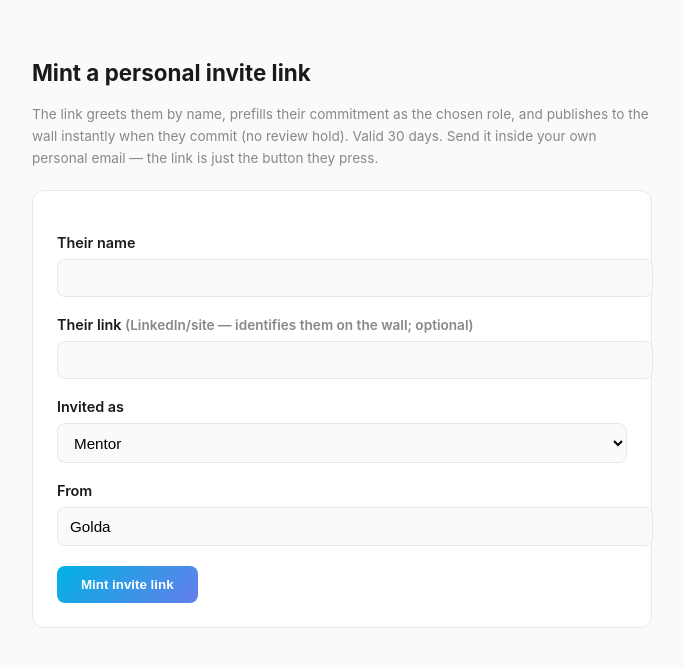
After one commit to Cooperation-org/site-linkedtrust-us, a Django app: page /earnedgov/invite/new/ in a window 1280 px wide. The commit adds this page. Shown: the top 667 px of the page, without its empty margins (298-982 px from the left). Run offline with Django 5.2, Linux system fonts and the light colour scheme; the visitor is signed in with stand-in values (Sample User, id 1).

Commit message:
earnedgov: personal invite links + spam-gated wall + publicity disclosure + dashboard hand-off
- /earnedgov/invite/new/ (staff): mint signed 30-day invite links that greet
  the person by name and prefill role + a factual starter statement
- Invited commits publish to the wall instantly; walk-ups are held in a
  moderation ledger (EarnedgovCommitment, Django admin) so spammers never
  reach the wall; pre-feature claims grandfathered visible
- Disclosure on the commit page: we list you + may post socially, we check
  first, opt-out contact
- Success state: copy-your-share-link + optional SSO dashboard button
  (EARNEDGOV_DASHBOARD_URL, for the cohort VM when it's up)
- funder role added

Co-Authored-By: Claude Fable 5 <noreply@anthropic.com>
Claude-Session: https://claude.ai/code/session_017yErypbbd2qX8B7zHpjrU8

```diff
--- a/website/earnedgov_claims.py
+++ b/website/earnedgov_claims.py
@@ -26,11 +26,12 @@ EFFORT_URIS = {EFFORT_URI, "https://demos.linkedtrust.us/earnedgov"}
 COMMIT_VERB = "COMMITS_TO"
 OPP_VERB = "OPPORTUNITY"
 OPP_KINDS = ["venture", "project", "partnership", "grant", "role"]
-ROLES = ["advisor", "mentor", "partner", "founder", "supporter"]
+ROLES = ["advisor", "mentor", "partner", "funder", "founder", "supporter"]
 ROLE_LABELS = {
     "advisor": "Advisors",
     "mentor": "Mentors",
     "partner": "Partners",
+    "funder": "Funders",
     "founder": "Founders",
     "supporter": "Supporters",
 }
--- /dev/null
+++ b/website/templates/earnedgov_invite_new.html
@@ -0,0 +1,46 @@
+{% load static %}<!doctype html>
+<html lang="en">
+<head>
+    <meta charset="utf-8">
+    <meta name="viewport" content="width=device-width, initial-scale=1">
+    <title>New invite — Earned Governance Accelerator</title>
+    <meta name="robots" content="noindex">
+    <style>
+        body { font-family: -apple-system, 'Segoe UI', sans-serif; background:#FAFAF8; color:#1a1a1a; max-width:620px; margin:0 auto; padding:2.5rem 1.25rem; line-height:1.6; }
+        h1 { font-size:1.4rem; margin-bottom:0.4rem; }
+        .hint { color:#888; font-size:0.85rem; }
+        form { background:#fff; border:1px solid #e8e8e6; border-radius:12px; padding:1.5rem; margin-top:1.25rem; }
+        label { display:block; font-weight:600; font-size:0.9rem; margin:1rem 0 0.3rem; }
+        input, select { width:100%; padding:0.6rem 0.75rem; border:1px solid #e8e8e6; border-radius:8px; font-size:0.95rem; background:#FAFAF8; }
+        button { margin-top:1.25rem; padding:0.7rem 1.5rem; border:0; border-radius:8px; background:linear-gradient(135deg,#00B2E5,#667eea); color:#fff; font-weight:700; cursor:pointer; }
+        .result { background:#effaf3; border:1px solid #bfe8d2; border-radius:12px; padding:1.25rem; margin-top:1.5rem; word-break:break-all; }
+        .result code { font-size:0.8rem; }
+    </style>
+</head>
+<body>
+    <h1>Mint a personal invite link</h1>
+    <p class="hint">The link greets them by name, prefills their commitment as the chosen role,
+    and publishes to the wall instantly when they commit (no review hold). Valid 30 days.
+    Send it inside your own personal email — the link is just the button they press.</p>
+
+    <form method="post">{% csrf_token %}
+        <label>Their name</label>
+        <input type="text" name="name" required value="{{ form.name }}">
+        <label>Their link <span class="hint">(LinkedIn/site — identifies them on the wall; optional)</span></label>
+        <input type="text" name="link" value="{{ form.link }}">
+        <label>Invited as</label>
+        <select name="role">{% for r in roles %}<option value="{{ r }}" {% if form.role == r %}selected{% endif %}>{{ r|title }}</option>{% endfor %}</select>
+        <label>From</label>
+        <input type="text" name="inviter" value="{{ form.inviter }}">
+        <button type="submit">Mint invite link</button>
+    </form>
+
+    {% if link %}
+    <div class="result">
+        <strong>Invite for {{ form.name }} ({{ form.role }}):</strong><br>
+        <code id="lnk">{{ link }}</code><br>
+        <button onclick="navigator.clipboard.writeText(document.getElementById('lnk').textContent); this.textContent='✓ Copied'">Copy link</button>
+    </div>
+    {% endif %}
+</body>
+</html>
--- a/website/urls.py
+++ b/website/urls.py
@@ -30,6 +30,7 @@ urlpatterns = [
     path('earnedgov/commit/', earnedgov_commit_view, name='earnedgov_commit'),
     path('earnedgov/opportunities/', earnedgov_opps_view, name='earnedgov_opps'),
     path('earnedgov/card/<int:claim_id>.png', earnedgov_card_view, name='earnedgov_card'),
+    path('earnedgov/invite/new/', earnedgov_invite_new_view, name='earnedgov_invite_new'),
 
     # Core pages
     path('about/', about_view, name='about'),
--- a/website/views.py
+++ b/website/views.py
@@ -108,15 +108,35 @@ def earnedgov_view(request):
     The commitment wall is live LinkedTrust claims (see earnedgov_claims.py).
     """
     from . import earnedgov_claims
+    from .models import EarnedgovCommitment
     committed_id = request.GET.get('committed')
     share = None
     if committed_id and committed_id.isdigit():
         share = earnedgov_claims.fetch_claim(committed_id, verbs=(earnedgov_claims.COMMIT_VERB,))
+
+    # Moderation: claims with a ledger row that is not approved stay off the
+    # wall (walk-ups pending review, or explicitly hidden). No row = visible
+    # (grandfathered pre-moderation claims).
+    wall = earnedgov_claims.fetch_commitments()
+    blocked = set(
+        EarnedgovCommitment.objects.exclude(status='approved')
+        .values_list('claim_id', flat=True)
+    )
+    if blocked and wall.get('groups'):
+        groups = []
+        for g in wall['groups']:
+            members = [m for m in g['members'] if m['id'] not in blocked]
+            if members:
+                groups.append({**g, 'members': members})
+        wall = {**wall, 'groups': groups}
+
     context = {
-        'wall': earnedgov_claims.fetch_commitments(),
+        'wall': wall,
         'committed_id': committed_id,
         'share': share,
         'lt_api': earnedgov_claims.LT_API,
+        'dashboard_url': getattr(settings, 'EARNEDGOV_DASHBOARD_URL', ''),
+        'pending': request.GET.get('pending'),
     }
     return render(request, 'earnedgov.html', context)
 
@@ -130,6 +150,13 @@ def earnedgov_commit_view(request):
     person can replace it with their own self-attested (step-up) version.
     """
     from . import earnedgov_claims
+    from . import earnedgov_invites
+    from .models import EarnedgovCommitment
+
+    invite = None
+    invite_token = (request.GET.get('invite') or request.POST.get('invite_token') or '').strip()
+    if invite_token:
+        invite = earnedgov_invites.read_invite(invite_token)
 
     upgrade = None
     upgrade_id = request.GET.get('upgrade')
@@ -153,6 +180,14 @@ def earnedgov_commit_view(request):
             'link': upgrade.get('subject_uri') or '',
             'role': upgrade.get('role') or 'supporter',
             'statement': upgrade.get('statement') or '',
+        })
+    elif invite and request.method != 'POST':
+        role = invite['role'] if invite['role'] in earnedgov_claims.ROLES else 'supporter'
+        form.update({
+            'name': invite['name'],
+            'link': invite['link'],
+            'role': role,
+            'statement': earnedgov_invites.ROLE_STATEMENTS.get(role, ''),
         })
     elif adopt:
         verb = 'Adopting' if adopt.get('adoptable', True) else 'Joining'
@@ -214,7 +249,21 @@ def earnedgov_commit_view(request):
                     photo_file=request.FILES.get('photo'),
                     video_url=video_url or None,
                 )
-                return redirect(f"/earnedgov/?committed={claim.get('id', '')}#committed")
+                cid = claim.get('id')
+                if cid:
+                    EarnedgovCommitment.objects.get_or_create(
+                        claim_id=cid,
+                        defaults={
+                            'status': 'approved' if invite else 'pending',
+                            'invited': bool(invite),
+                            'inviter': (invite or {}).get('inviter', ''),
+                            'person_name': name,
+                            'role': role,
+                        },
+                    )
+                if invite:
+                    return redirect(f"/earnedgov/?committed={cid}#committed")
+                return redirect(f"/earnedgov/?committed={cid}&pending=1#committed")
             except ValueError as e:
                 errors.append(str(e))
             except Exception:
@@ -226,8 +275,37 @@ def earnedgov_commit_view(request):
         'errors': errors,
         'upgrade': upgrade,
         'adopt': adopt,
+        'invite': invite,
+        'invite_token': invite_token if invite else '',
         'roles': earnedgov_claims.ROLES,
         'lt_api': earnedgov_claims.LT_API,
+    })
+
+
+def earnedgov_invite_new_view(request):
+    """
+    Staff-only: mint a personal invite link. Golda sends it in her own email;
+    the link greets the person by name and one-click prefills their commitment.
+    """
+    from django.contrib.admin.views.decorators import staff_member_required as _smr
+    return _smr(_earnedgov_invite_new)(request)
+
+
+def _earnedgov_invite_new(request):
+    from . import earnedgov_claims, earnedgov_invites
+    link = None
+    form = {'name': '', 'link': '', 'role': 'mentor', 'inviter': 'Golda'}
+    if request.method == 'POST':
+        for k in form:
+            form[k] = (request.POST.get(k) or '').strip()
+        if form['name']:
+            token = earnedgov_invites.make_invite(
+                name=form['name'], link=form['link'],
+                role=form['role'], inviter=form['inviter'] or 'Golda',
+            )
+            link = f"https://linkedtrust.us/earnedgov/commit/?invite={token}"
+    return render(request, 'earnedgov_invite_new.html', {
+        'form': form, 'link': link, 'roles': earnedgov_claims.ROLES,
     })
 
 
```
Also changed, not shown: website/admin.py (+10 -0 lines), website/earnedgov_invites.py (added, +47 -0 lines), website/models.py (+27 -0 lines), website/templates/earnedgov.html (+15 -3 lines), website/templates/earnedgov_commit.html (+15 -7 lines), website/migrations/0008_earnedgovcommitment.py (added).
